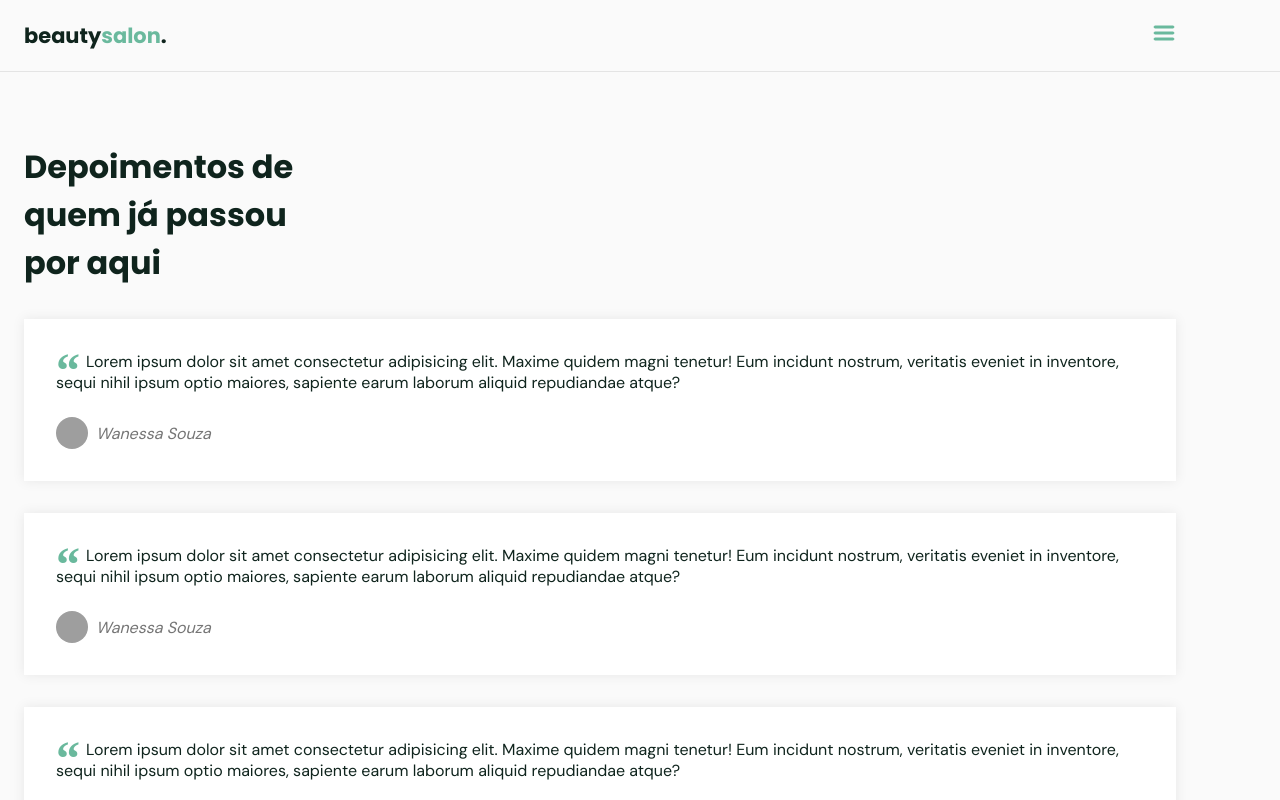
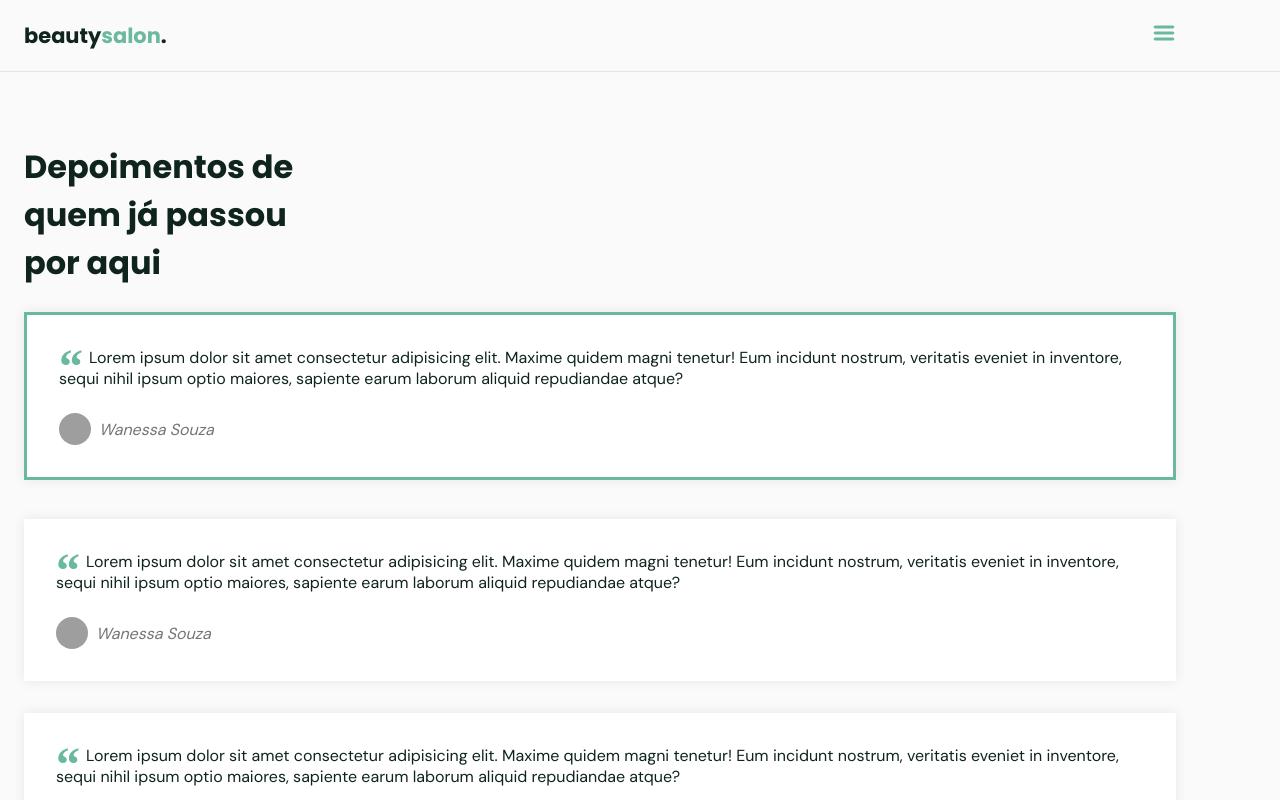
Before and after one commit to Guigalaverna/nlw-together-origin, a React (Create React App) app: page / in a window 1280 px wide. In both pictures the pointer is over the element 600 px from the left and 4231 px from the top of the page. Shown: the part 3831-4631 px from the top of the page. Built offline with nearby package versions, Linux system fonts and the light colour scheme; no server answers; grey boxes are pictures that could not be loaded.

Commit message:
Create testimonial card

```diff
--- a/src/components/TestimonialCard/styles.scss
+++ b/src/components/TestimonialCard/styles.scss
@@ -3,7 +3,7 @@
   padding: 2rem;
   box-shadow: 0 0 12px rgba(0, 0, 0, 0.08);
   margin-top: 2rem;
-
+  transition: transform 0.2s;
   p {
     position: relative;
     text-indent: 1.875rem;
@@ -32,4 +32,9 @@
       height: 2rem;
     }
   }
+
+  &:hover {
+    transform: translateY(-7px);
+    border: 0.2rem solid var(--base-color);
+  }
 }
```
